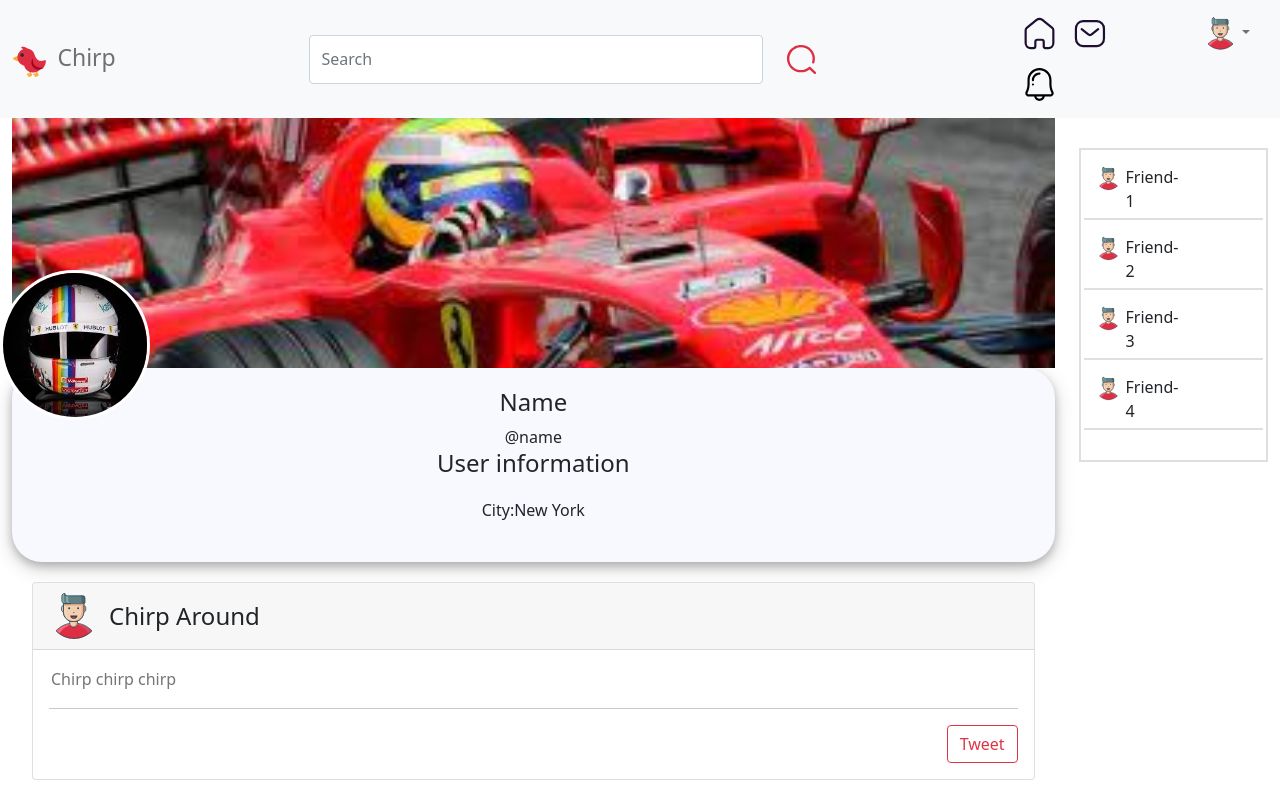
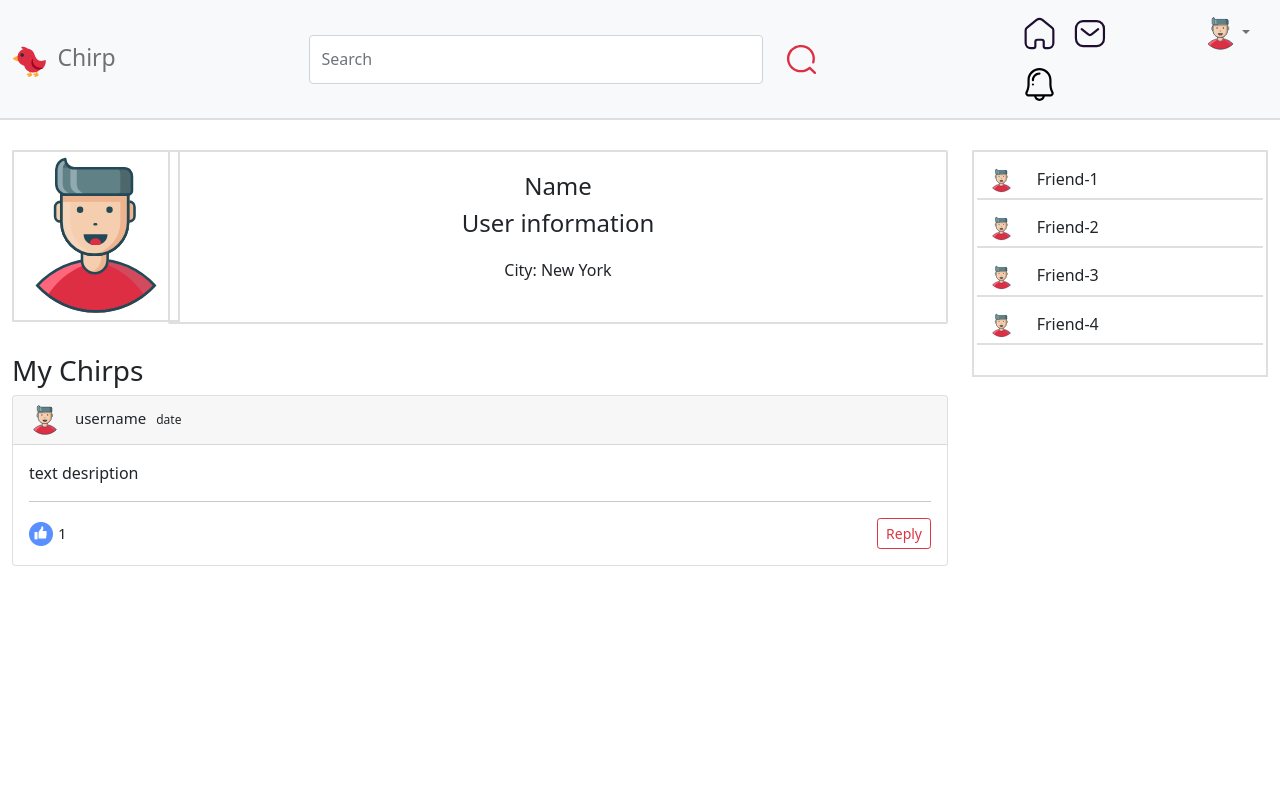
Before and after one commit to amm98d/chirp, a React (Create React App) app: page /profile in a window 1280 px wide. Shown: the top 800 px of the page. Built offline with nearby package versions, Linux system fonts and the light colour scheme; sample sign-in values are in the browser's storage.

Commit message:
[Working] UI updates for profile page + home page

```diff
--- a/src/App.css
+++ b/src/App.css
@@ -17,6 +17,15 @@
     object-fit: cover;
 }
 
+.endOfProfileSection {
+    margin-bottom: 30px;
+    margin-top: 30px;
+}
+
+.chirp-nav {
+    border-bottom: 2px solid #DFDFDF;
+}
+
 .box {
     border-radius: 10px;
     background-color: ghostwhite;
@@ -29,29 +38,18 @@
 }
 
 .profileUserImg {
-    width: 150px;
-    height: 150px;
-    border-radius: 50%;
-    object-fit: cover;
-    position: absolute;
-    margin: auto;
-    left: 0;
-    top: 270px;
-    border: 3px solid white;
+    width: 168px;
+    height: 172px;
+    border: 2px solid #DFDFDF;
 }
 
 .profileInfo {
     display: flex;
     flex-direction: column;
     align-items: center;
-    justify-content: center;
-    border-radius: 30px;
-    background-color: ghostwhite;
-    background-position: left top;
-    background-repeat: repeat;
+    border-radius: 2px;
     padding: 20px;
-    max-width: 1200px;
-    box-shadow: 0 4px 8px 0 rgba(0, 0, 0, 0.2), 0 6px 20px 0 rgba(0, 0, 0, 0.19);
+    border: 2px solid #DFDFDF;
 }
 
 .profileInfoName {
--- a/src/components/Post/post.css
+++ b/src/components/Post/post.css
@@ -1,8 +1,6 @@
-
-  .card{
+.card {
     display: flex;
     margin-bottom: 30px;
-
     /* padding: 10px;
    display: flex;
     width: 100%;
@@ -13,23 +11,20 @@
     margin: auto; */
 }
 
-
-
 .head {
     display: flex;
     align-items: center;
 }
+
 .inf {
     display: flex;
     align-items: center;
     justify-content: space-between;
+}
 
-  }
-  .inf2{
-
+.inf2 {
     display: flex;
     align-items: center;
-
 }
 
 .ProfileImg {
@@ -45,41 +40,33 @@
     margin: 0 10px;
 }
 
-  .Date{
+.Date {
     font-size: 12px;
 }
 
-  .Center{
+.Center {
     margin: 20px 0;
 }
 
-
-
-  .likeIcon{
+.likeIcon {
     width: 24px;
     height: 24px;
     margin-right: 5px;
     cursor: pointer;
 }
 
-  .postLikeCounter{
+.postLikeCounter {
     font-size: 15px;
 }
 
+
 /*  */
 
-  .ReplyButton{
-    border: none;
-    padding: 7px;
-    border-radius: 5px;
-    background-color:blue;
+.ReplyButton {
     font-weight: 500;
-    margin-right: 20px;
-    cursor: pointer;
-    color: white;
     float: right;
+}
 
-}
 .tweetHr {
     margin: 20px;
 }
--- a/src/components/Post/post.jsx
+++ b/src/components/Post/post.jsx
@@ -3,26 +3,21 @@ import "./post.css"
 export default function Share() {
   return (
     <>
-
-
       <div className="card" >
-
         <div className="card-header">
-          <img className="ProfileImg" src="assets/cover.jpg" alt="" />
+          <img className="ProfileImg" src="/images/smile.svg" alt="" />
           <span className="Username"> username</span>
           <span className="Date">date</span>
-
         </div>
-
         <div className="card-body" >
           <span className="postText">text desription</span>
-          <hr className="tweetHr" />
+          <hr className="" />
           <div className="inf">
             <div className="inf2">
-              <img className="likeIcon" src="assets/heart.png" alt="" />
-              <span className="postLikeCounter">count if any</span>
+              <img className="likeIcon" src="assets/like.png" alt="" />
+              <span className="postLikeCounter">1</span>
             </div>
-            <button className="ReplyButton" type="button" >Reply</button>
+            <button className="ReplyButton btn btn-sm btn-outline-danger" type="button" >Reply</button>
           </div>
         </div>
       </div>
--- a/src/components/ProfileFeed/pfeed.jsx
+++ b/src/components/ProfileFeed/pfeed.jsx
@@ -7,7 +7,7 @@ export default function Feed() {
     <div className="feed">
       <div className="feedWrapper">
         <Tweet />
-        <h3> All tweets</h3>
+        <h3>My Feed</h3>
         <Post />
       </div>
     </div>
--- a/src/components/Tweetspage/tweet.css
+++ b/src/components/Tweetspage/tweet.css
@@ -45,6 +45,5 @@
 
 .tweetButton {
     font-weight: 500;
-    cursor: pointer;
     float: right;
 }
--- a/src/components/Tweetspage/tweet.jsx
+++ b/src/components/Tweetspage/tweet.jsx
@@ -1,8 +1,29 @@
 import "./tweet.css"
-
-import { PermMedia, EmojiEmotions } from "@material-ui/icons"
+import { useContext, useRef } from "react";
+import { AuthContext } from "../../context/AuthContext";
+import axios from "axios";
 
 export default function Share() {
+
+    const newChirp = useRef();
+    const { user, isFetching, dispatch } = useContext(AuthContext);
+
+    const handleClick = async (e) => {
+        e.preventDefault();
+        try {
+            const res = await axios.post(
+                "/postRouter/",
+                {
+                    userId: user.email,
+                    desc: newChirp.current.value
+                }
+            );
+            console.log(res);
+        } catch (err) {
+            console.log(err);
+        }
+    };
+
     return (
         <>
             <div>
@@ -12,13 +33,10 @@ export default function Share() {
                         <h4 className="chirp-around">Chirp Around</h4>
                     </div>
                     <div className="card-body" >
-                        <input placeholder="Chirp chirp chirp" className="tweetInput" />
-                        <hr/>
-                        {/* <PermMedia htmlColor="tomato" className="tweetIcon" /> */}
-                        {/* <span className="tweetOptionText">Photo or Video</span> */}
-                        {/* <EmojiEmotions htmlColor="goldenrod" className="tweetIcon" /> */}
-                        {/* <span className="tweetOptionText">Emoji</span> */}
-                        <button className="tweetButton btn btn-outline-danger" type="button" >Tweet</button>
+                        <input placeholder="Chirp chirp chirp" className="tweetInput" ref={newChirp} />
+                        <hr />
+                        <button className="tweetButton btn btn-outline-danger" onClick={handleClick}>Chirp</button>
+                        {/* {isFetching ? <CircularProgress color="white" size="15px" /> : "Login"} */}
                     </div>
                 </div>
             </div>
--- a/src/components/navbar.js
+++ b/src/components/navbar.js
@@ -11,7 +11,7 @@ const Navbar = () => {
 		dispatch({ type: "LOG_OUT" });
 	}
 	return (
-		<nav className="navbar navbar-expand-lg navbar-light bg-light">
+		<nav className="navbar navbar-expand-lg navbar-light bg-light chirp-nav">
 			<div className="container-fluid">
 				<div className="col-2">
 					<Link to="/" className="navbar-brand">
--- a/src/pages/login.js
+++ b/src/pages/login.js
@@ -1,5 +1,5 @@
+import { Link } from "react-router-dom";
 import { useContext, useRef } from "react";
-import { Link } from "react-router-dom";
 import { AuthContext } from "../context/AuthContext";
 import axios from "axios";
 import { CircularProgress } from "@material-ui/core";
--- a/src/pages/profile.js
+++ b/src/pages/profile.js
@@ -1,7 +1,7 @@
 import React from 'react';
-import Feed from "../components/ProfileFeed/pfeed"
 import Friendlist from "../components/rightbar/Friendlist";
 import Navbar from '../components/navbar';
+import Post from "../components/Post/post"
 
 export default function Profile() {
     return (
@@ -9,23 +9,28 @@ export default function Profile() {
             <Navbar></Navbar>
             <div className="container-fluid">
                 <div className="row">
-                    <div className="col-10">
-                        <img className="profileCoverImg" src="assets/cover.jpg" alt="" />
-                        <img className="profileUserImg" src="assets/helmet.jpg" alt="" />
+                    <div className="col-9">
+                        <div className="row g-0 endOfProfileSection">
+                            <div className="col-2">
+                                <img className="profileUserImg" src="images/smile.svg" alt="" />
+                            </div>
+                            <div className="col">
                                 <div className="profileInfo">
                                     <h4 className="profileinfoName">Name</h4>
-                            <span className="infoDesc">@name</span>
                                     <h4 className="barTitle">User information</h4>
                                     <div className="barInfo">
                                         <div className="barInfo">
-                                    <span className="City">City:</span>
+                                            <span className="City">City: </span>
                                             <span className="cityvalue">New York</span>
                                         </div>
                                     </div>
                                 </div>
-                        <Feed />
                             </div>
-                    <div className="col-2">
+                        </div>
+                        <h3> My Chirps</h3>
+                        <Post />
+                    </div>
+                    <div className="col-3">
                         <Friendlist />
                     </div>
                 </div>
```
Also changed, not shown: src/components/rightbar/Friendlist.jsx (+0 -23 lines). Lines whose indentation alone changed are shown as unchanged.
